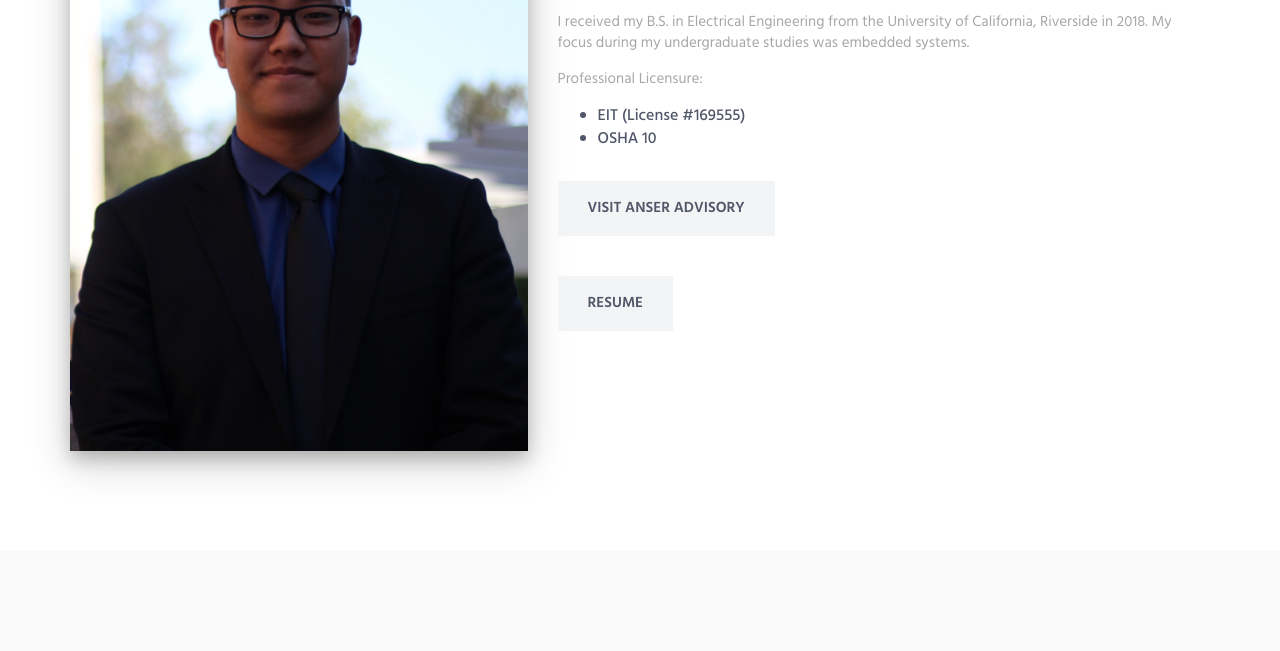
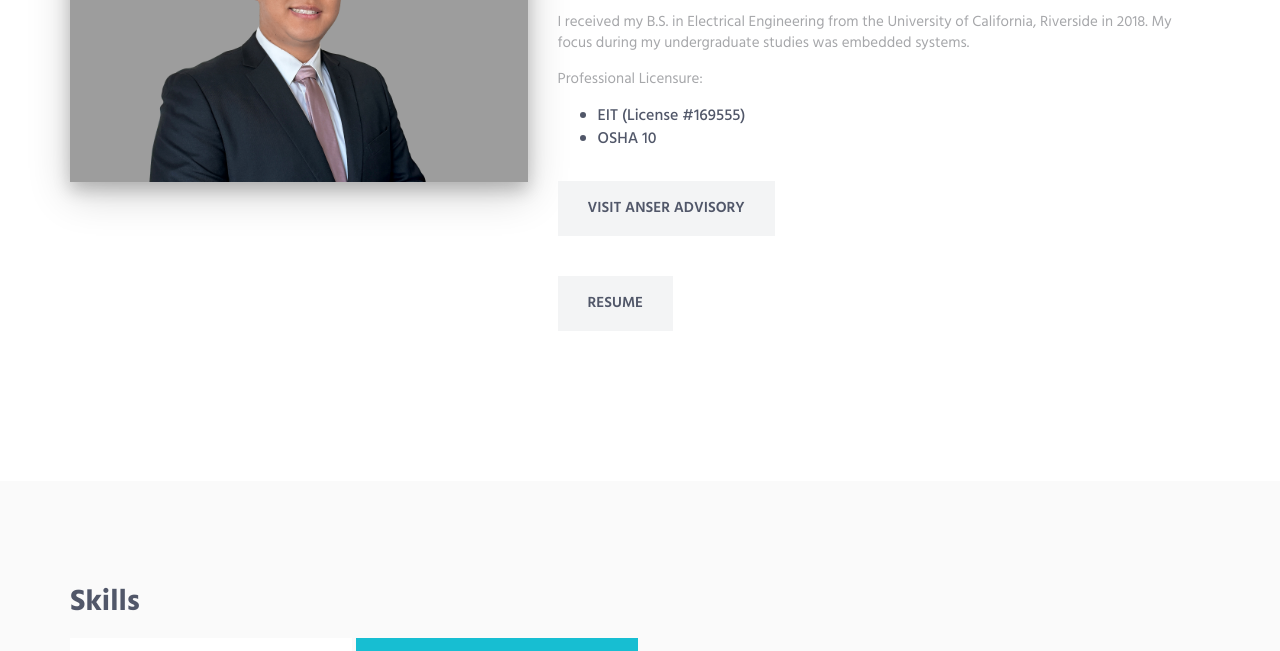
Before and after one commit to samuelkihongchoi/samuelkihongchoi.github.io, a plain HTML site: page index.html in a window 1280 px wide. Shown: the part 605-1256 px from the top of the page. Drawn offline with Linux system fonts and the light colour scheme; files whose address does not match are found by name.

Commit message:
Update index.html

```diff
--- a/index.html
+++ b/index.html
@@ -95,7 +95,7 @@
             <div class="container content-lg">
                 <div class="row">
                     <div class="col-sm-5 sm-margin-b-60">
-                        <img class="full-width img-responsive" src="website/HTML/img/500x700/profile.jpg" alt="Image">
+                        <img class="full-width img-responsive" src="website/HTML/img/500x700/HH%2323286044_Samuel_Choi.jpg" alt="Image">
                     </div>
                     <div class="col-sm-7">
 						<div class="margin-b-50">
```
